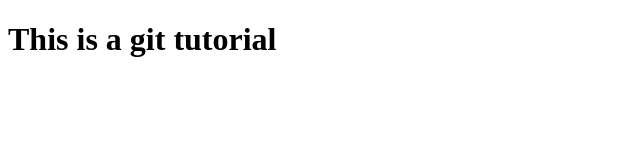
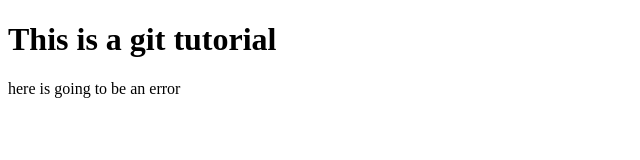
Before and after one commit to camposalina15/git-tutorial, a plain HTML site: page index.html in a window 1280 px wide. Shown: the whole page, without its empty margins (0-640 px from the left). Drawn offline with Linux system fonts and the light colour scheme.

Commit message:
created an error

```diff
--- a/index.html
+++ b/index.html
@@ -10,6 +10,7 @@
 
 <body>
     <h1>This is a git tutorial</h1>
+    <p>here is going to be an error</p>
 </body>
 
 </html>
```
